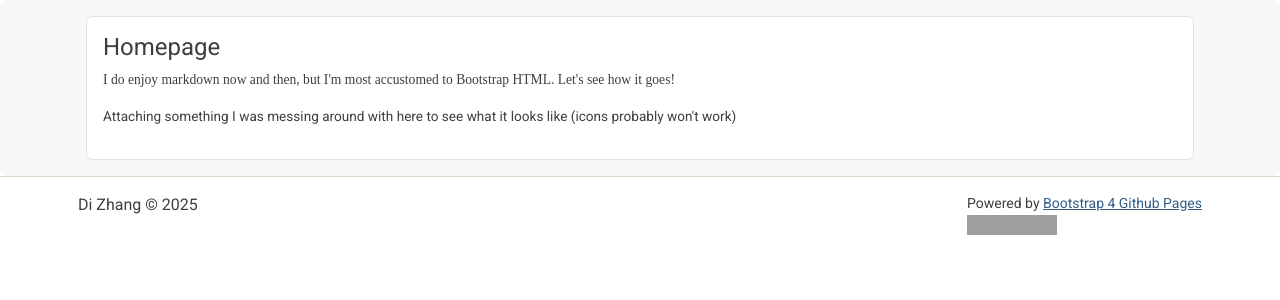
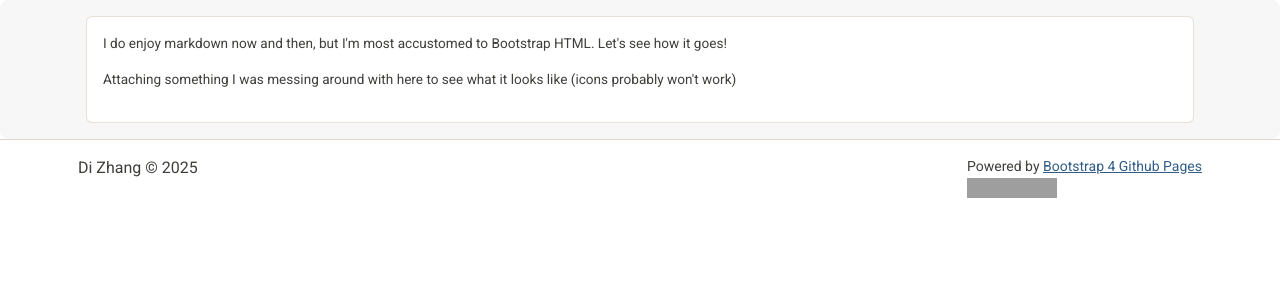
Before and after one commit to zhangdi33/zhangdi33.github.io, a Jekyll site: the page built from index.html, in a window 1280 px wide. Shown: the top 300 px of the page. Built offline with Jekyll 4.4.1, drawn with Linux system fonts in a browser that asks for light colours; grey boxes are pictures that could not be loaded.

Commit message:
Update index.html

```diff
--- a/index.html
+++ b/index.html
@@ -1,6 +1,5 @@
 ---
 layout: home
-title: Homepage
 ---
 <!DOCTYPE html>
 <html lang="en">
@@ -10,7 +9,7 @@ title: Homepage
     <meta name="viewport" content="width=device-width, initial-scale=1">
   </head>
   <body>
-    <p style="font-family:'avenir';">I do enjoy markdown now and then, but I'm most accustomed to Bootstrap HTML. Let's see how it goes!</p>
+    <p>I do enjoy markdown now and then, but I'm most accustomed to Bootstrap HTML. Let's see how it goes!</p>
     <p>Attaching something I was messing around with here to see what it looks like (icons probably won't work)</p>
   </body>
 </html>
```
